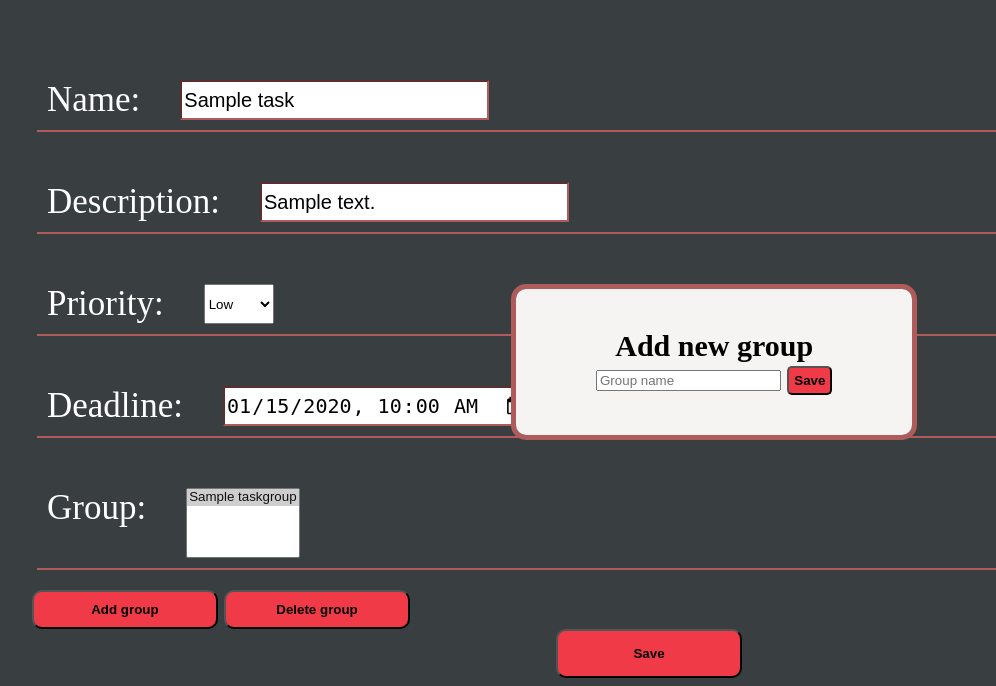
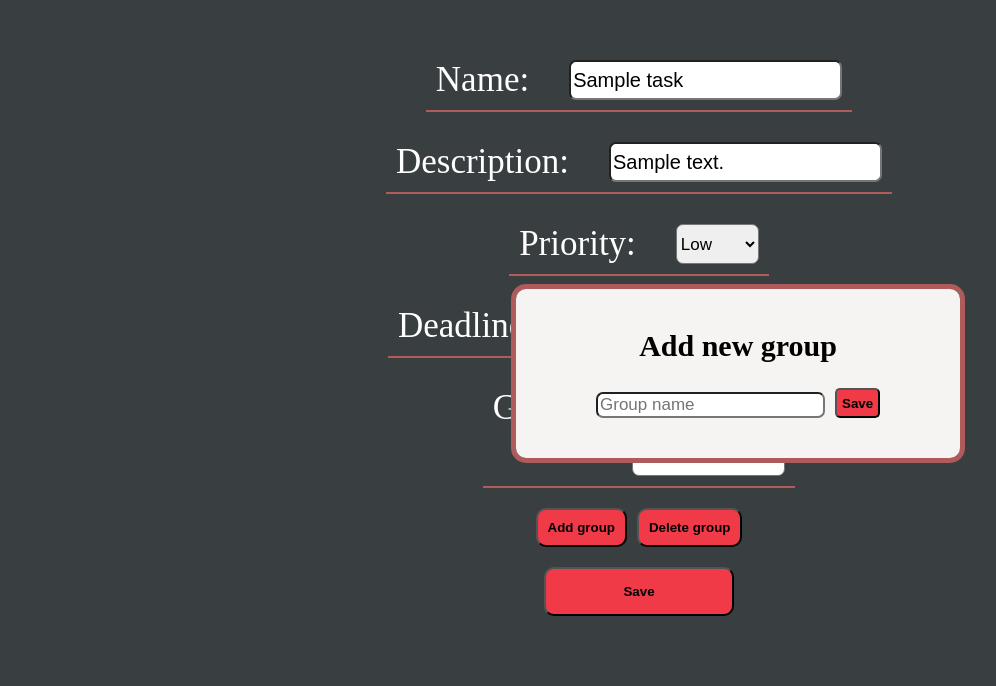
Before and after one commit to 1Eel3ven/to-do-list, a Django app: page /tasks/1/edit/ in a window 1280 px wide, after a click on "Add group". Shown: the part 116-802 px from the top of the page, without its empty margins (1-997 px from the left). After the commit the page ends 732 px from the top, so only its background shows below. Run offline with Django 5.2, Linux system fonts and the light colour scheme; a user stored in the database is signed in; tables that the repository leaves empty hold one stand-in row (values such as "Sample post"); some libraries are stand-ins or nearby versions.

Commit message:
Design changes

```diff
--- a/mysite/todolist/static/todolist/style.css
+++ b/mysite/todolist/static/todolist/style.css
@@ -3,6 +3,64 @@ body {
     color: white;
     font-size: 25px;
 }
+
+
+
+.buttons_flex_container {
+    display: flex;
+    flex-direction: row;
+    gap: 10px;
+    flex-wrap: wrap;
+}
+
+.btns {
+    padding: 5px;
+    border-radius: 5px;
+
+    background-color: #F03A47;
+    font-weight: 600;
+    cursor: pointer;
+
+    transition: background-color 0.3s;
+}
+
+.btns:hover {
+    background-color: #AF5B5B;
+}
+
+.form_flex_container {
+    display: flex;
+    gap: 25px;
+    flex-direction: column;
+    align-items: center;
+}
+
+.fields_grid_container {
+    display: grid;
+    gap: 10px;
+    grid-template-columns: auto auto;
+}
+
+
+.fields > input, select {
+    border-radius: 7px;
+    font-size: 17px;
+
+    transition: outline-color 0.4s, opacity 0.4s;
+}
+
+.fields > input:focus, select:focus {
+    outline-color: #F03A47;
+    opacity: 0.95;
+}
+
+.fields > select option:checked {
+    background-color: #F03A47;
+    color: black;
+    font-weight: 600;
+}
+
+
 
 .title {
     display: grid;
@@ -211,28 +237,17 @@ input[type=image] {
     padding: 15px;
     border-radius: 15px;
     margin: 15px 0 0 28px;
-
-    background-color: #F03A47;
-    font-weight: 600;
-    cursor: pointer;
-
-    transition: background-color 0.3s;
 }
 
 
 .edit_flex_container {
-    display: flex;
-    flex-direction: column;
-
-    margin-left: 20px;
+    gap: 20px;
 }
 
 .edit_flex_container_items {
-    display: flex;
     gap: 40px;
 
     font-size: 35px;
-    margin: 20px 10px;
     padding: 10px;
 
     border-bottom: 2px solid #AF5B5B;
@@ -240,38 +255,18 @@ input[type=image] {
 
 .edit_flex_container_items > input {
     font-size: 20px;
-    border-color: #AF5B5B;
-    width: 25%;
+    width: auto;
 }
 
-.edit_buttons {
-    margin-left: 5px;
-}
-
-.task_edit_add_group_button, .task_edit_delete_group_button {
-    width: 15%;
+.edit_group_managing_buttons > button {
     padding: 10px;
     border-radius: 10px;
-
-    background-color: #F03A47;
-    font-weight: 600;
-    cursor: pointer;
-
-    transition: background-color 0.3s;
 }
 
 .edit_flex_container_save {
     width: 15%;
     padding: 15px;
     border-radius: 10px;
-
-    align-self: center;
-
-    background-color: #F03A47;
-    font-weight: 600;
-    cursor: pointer;
-
-    transition: background-color 0.3s;
 }
 
 
--- a/mysite/todolist/templates/todolist/base1.html
+++ b/mysite/todolist/templates/todolist/base1.html
@@ -35,13 +35,17 @@
 
         <!-- Pop-up windows -->
         <div class='task_add_group_form' id='task_add_group'>
-            <form method='POST' class='task_add_group_form_container' action='{% url 'todolist:add_group' %}'>
+            <form method='POST' class='task_add_group_form_container form_flex_container' action='{% url 'todolist:add_group' %}'>
                 {% csrf_token %}
                 <legend class='task_add_group_form_legend'>Add new group</legend>
 
-                <input type='text' class='add_group_name_input' name='group_name' maxlength='50' placeholder='Group name' required>
+                <div class='task_add_group_form_content fields_grid_container'>
+                    <div class='fields'>
+                        <input type='text' name='group_name' maxlength='50' placeholder='Group name' required>
+                    </div>
 
-                <button type='submit' class='task_add_group_form_save btns'>Save</button>
+                    <button type='submit' class='task_add_group_form_save btns'>Save</button>
+                </div>
             </form>
         </div>
 
@@ -52,7 +56,9 @@
 
                 <div class='task_delete_group_form_content'>
                     <label>Select group</label>
-                    {{ task_form.group }}
+                    <div class='fields'>
+                        {{ task_form.group }}
+                    </div>
 
                     <button type='submit' class='task_delete_group_form_save btns'>Delete</button>
                 </div>
--- a/mysite/todolist/templates/todolist/edit.html
+++ b/mysite/todolist/templates/todolist/edit.html
@@ -2,19 +2,19 @@
 
 {% block content %}
     <!-- Main form -->
-    <form class='edit_flex_container' action='{% url 'todolist:edit_task' task.id %}' method="POST">
+    <form class='edit_flex_container form_flex_container' action='{% url 'todolist:edit_task' task.id %}' method="POST">
         {% csrf_token %}
 
         <!-- Fields -->
         {% for field in task_form %}
-        <div class='edit_flex_container_items'>
+        <div class='edit_flex_container_items fields fields_grid_container'>
             {{ field.label }}:
             {{ field }}
         </div>
         {% endfor %}
 
         <!-- Buttons for group managing-->
-        <div class='edit_buttons'>
+        <div class='edit_group_managing_buttons buttons_flex_container'>
             <button type='button' class='task_edit_add_group_button btns' onclick="openForm('task_add_group')">Add group</button>
             <button type='button' class='task_edit_delete_group_button btns' onclick="openForm('task_delete_group')">Delete group</button>
         </div>
```
Also changed, not shown: other parts of mysite/todolist/static/todolist/style.css (+0 -52 lines), mysite/todolist/templates/todolist/index.html (+14 -4 lines), mysite/todolist/templates/todolist/login.html (+7 -2 lines), mysite/todolist/templates/todolist/register.html (+6 -6 lines).
